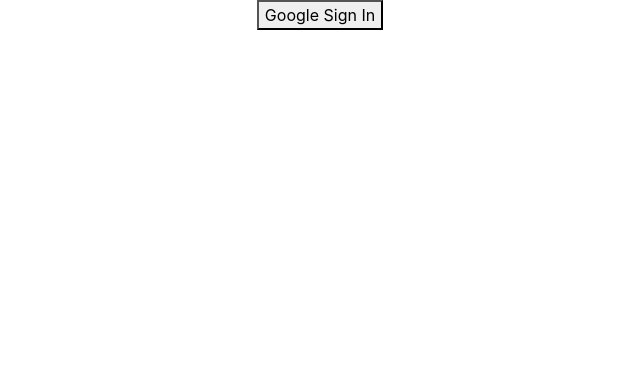
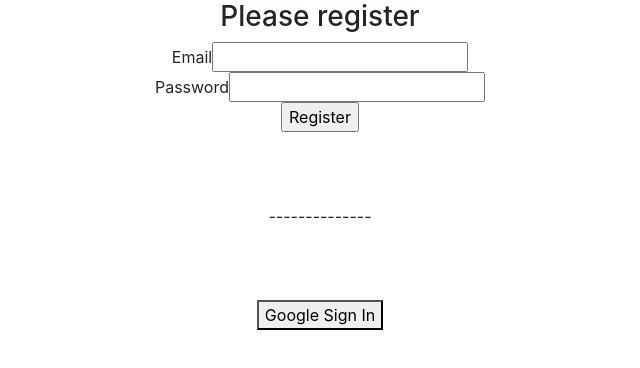
Before and after one commit to Ishtiaque1997/email-password-authentication, a React (Create React App) app: page / in a window 1280 px wide. Shown: the top 368 px of the page, without its empty margins (320-960 px from the left). Built offline with nearby package versions, Linux system fonts and the light colour scheme.

Commit message:
create user done

```diff
--- a/src/App.js
+++ b/src/App.js
@@ -5,30 +5,39 @@
 initialiizeAuthentication();
 const googleProvider=new GoogleAuthProvider();
 function App() {
-  const[user,setUser]=useState({})
 
   const auth=getAuth();
   const handleGoogleSignIn=()=>{
    signInWithPopup(auth,googleProvider)
    .then(res=>{
      const user=res.user;
-     const {displayName}=res.user;
-     const loggedInUser={
-       name:displayName
-     }
-     setUser(loggedInUser)
     })
 
   }
 
+ const handleRegistration=(e)=>{
+   e.preventDefault();
 
+ }
 
 
 
   return (
     <div className='App'>
-      <button onClick={handleGoogleSignIn}>Google Sign In</button>
-      <h3>{user.name}</h3>
+      <form onSubmit={handleRegistration}>
+        <h3>Please register</h3>
+        <label htmlFor='email'>Email</label>
+        <input type="text"name='email' />
+        <br/>
+        <label htmlFor='password'>Password</label>
+        <input type="Password"name='password' />
+        <br />
+        <input type="submit"value='Register' />
+      </form>
+      <br /><br /><br />
+    <div>--------------</div>
+    <br /><br /><br />
+    <button onClick={handleGoogleSignIn}>Google Sign In</button>
     </div>
   );
 }
```
